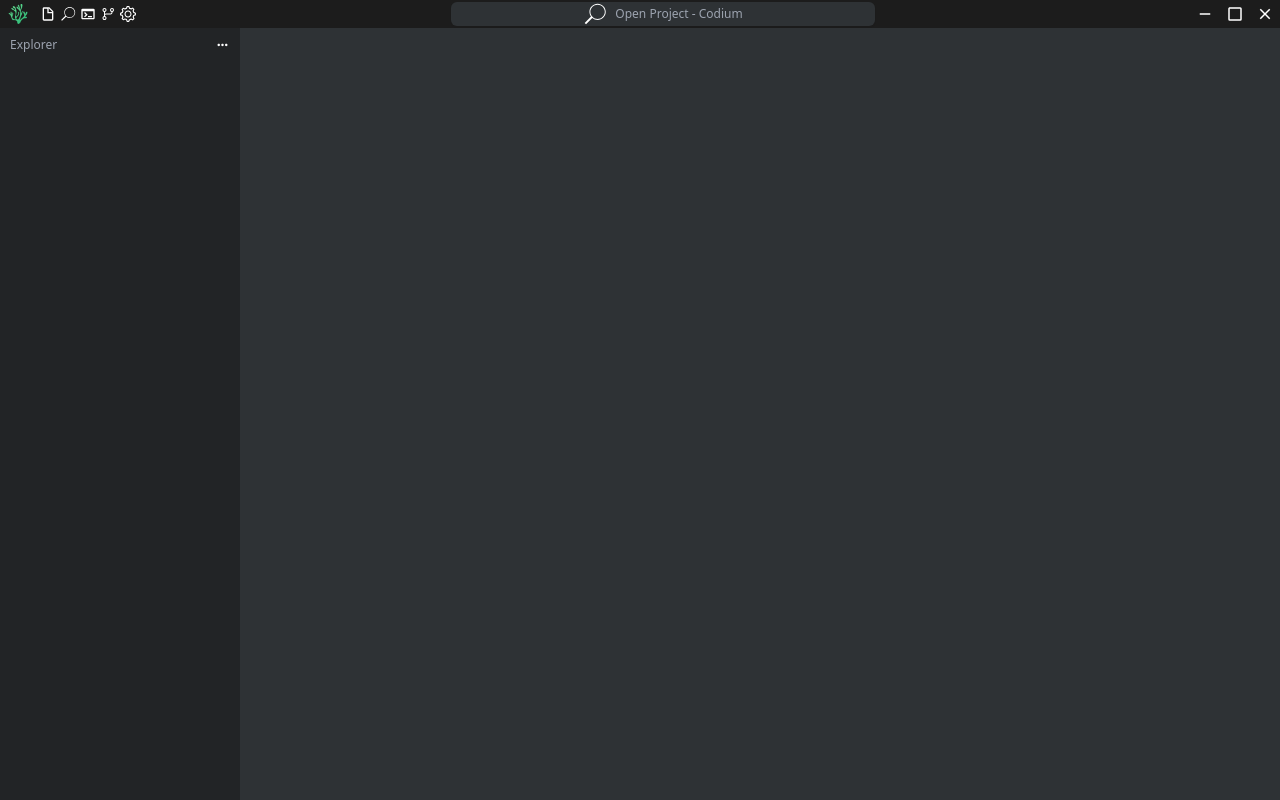
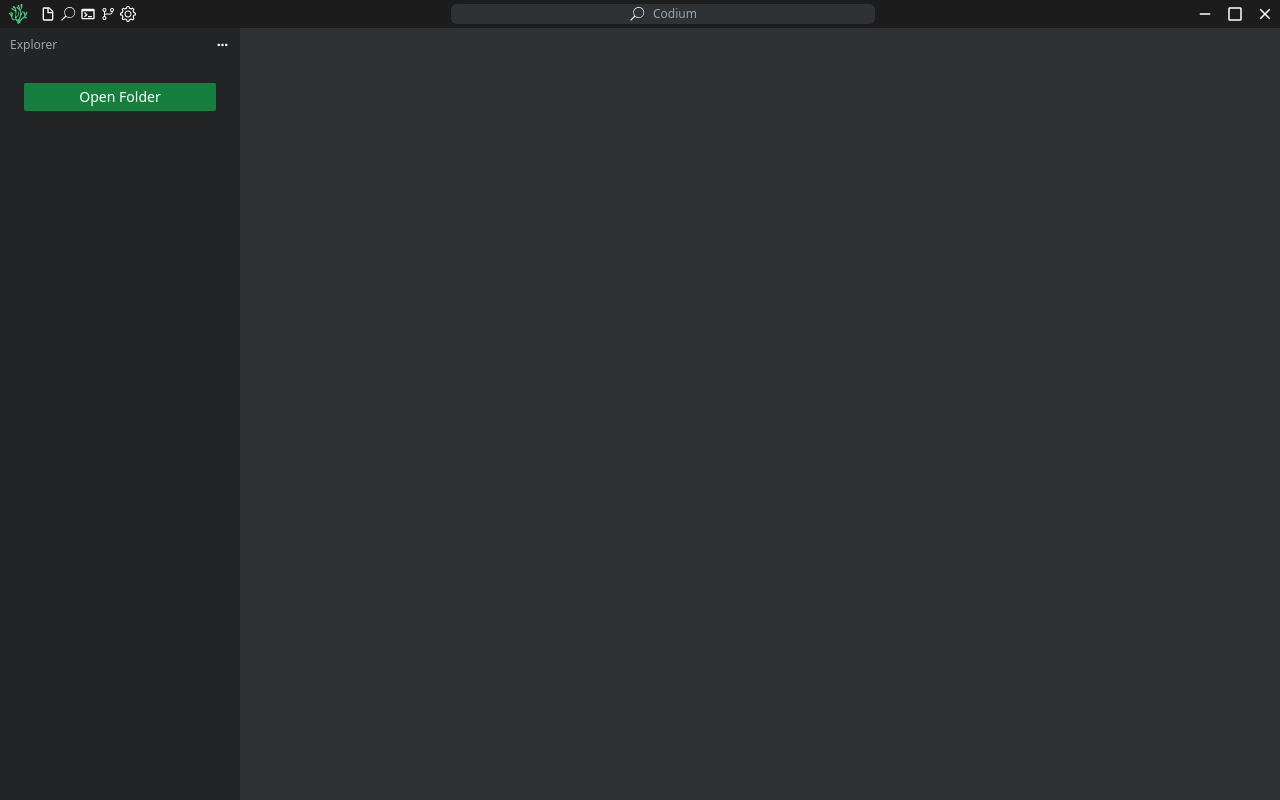
Before and after one commit to Ulrich-Tonmoy/codium, a React (Vite) app: page / in a window 1280 px wide. Built offline with nearby package versions, Linux system fonts and the light colour scheme.

Commit message:
chore: reverted open folder to explorer

```diff
--- /dev/null
+++ b/src/components/Explorer.tsx
@@ -0,0 +1,72 @@
+import NavFiles from "./NavFiles";
+import { useSelector, useDispatch } from "react-redux";
+import ContextMenu from "./ContextMenu";
+import { moreMenu } from "../assets";
+import { readDirectory } from "../helpers/fileSys";
+import { open } from "@tauri-apps/api/dialog";
+import { setFiles, updateProjectName } from "../redux/sourceSlice";
+
+const Explorer = () => {
+  const dispatch = useDispatch();
+  const { files, projectName } = useSelector(
+    (state: RootState) => state.source,
+  );
+
+  const loadFile = async () => {
+    const selected = await open({
+      directory: true,
+    });
+    if (!selected) return;
+    dispatch(updateProjectName(selected as string));
+    readDirectory(selected + "/").then((files) => {
+      dispatch(setFiles(files));
+    });
+  };
+
+  return (
+    <>
+      <div className="sidebar-header flex items-center justify-between p-2.5">
+        <span className="cursor-default project-explorer">
+          {" "}
+          {projectName
+            ? projectName.split("\\")[projectName.split("\\").length - 1]
+            : "Explorer"}
+        </span>
+        <span className="text-xs text-gray-400 cursor-pointer project-name whitespace-nowrap group">
+          <img
+            className="w-4 hover:bg-gray-500"
+            src={moreMenu}
+            alt="More Actions"
+            title="More Actions"
+          />
+          <div className="z-10 font-normal bg-white divide-y divide-gray-100 rounded-lg shadow w-fit dark:bg-gray-700 dark:divide-gray-600 fixed hidden group-hover:block">
+            <ul className="py-0.5 text-xs text-gray-700 dark:text-gray-400">
+              <li
+                className="block px-3 py-2 hover:rounded-lg dark:hover:bg-green-700 dark:hover:text-white"
+                onClick={loadFile}
+              >
+                Open New Folder
+              </li>
+            </ul>
+          </div>
+        </span>
+      </div>
+      {!projectName && (
+        <div className="flex flex-col items-center justify-center mt-5">
+          <button
+            className="focus:outline-none text-white bg-green-700 hover:bg-green-800 focus:ring-4 focus:ring-green-300 font-medium rounded-sm text-sm p-1 dark:bg-green-600 dark:hover:bg-green-700 dark:focus:ring-green-800 w-4/5"
+            onClick={loadFile}
+          >
+            Open Folder
+          </button>
+        </div>
+      )}
+      <div className="code-structure">
+        <NavFiles visible={true} files={files} />
+      </div>
+      <ContextMenu />
+    </>
+  );
+};
+
+export default Explorer;
--- a/src/components/SideBar.tsx
+++ b/src/components/SideBar.tsx
@@ -1,28 +1,9 @@
-import NavFiles from "./NavFiles";
-import { useSelector } from "react-redux";
-import ContextMenu from "./ContextMenu";
-import { moreMenu } from "../assets";
+import Explorer from "./Explorer";
 
 const SideBar = () => {
-  const { files } = useSelector((state: RootState) => state.source);
-
   return (
-    <aside id="sidebar" className="h-full w-60 shrink-0 bg-darken">
-      <div className="sidebar-header flex items-center justify-between p-2.5">
-        <span className="cursor-default project-explorer">Explorer</span>
-        <span className="text-xs text-gray-400 cursor-pointer project-name whitespace-nowrap">
-          <img
-            className="w-4"
-            src={moreMenu}
-            alt="More Actions"
-            title="More Actions"
-          />
-        </span>
-      </div>
-      <div className="code-structure">
-        <NavFiles visible={true} files={files} />
-      </div>
-      <ContextMenu />
+    <aside id="sidebar" className="w-60 shrink-0 h-full bg-darken">
+      <Explorer />
     </aside>
   );
 };
--- a/src/components/TitleBar.tsx
+++ b/src/components/TitleBar.tsx
@@ -1,9 +1,6 @@
 import { useState } from "react";
 import { appWindow } from "@tauri-apps/api/window";
 import { useSelector, useDispatch } from "react-redux";
-import { readDirectory } from "../helpers/fileSys";
-import { open } from "@tauri-apps/api/dialog";
-import { setFiles, updateProjectName } from "../redux/sourceSlice";
 import {
   close,
   file,
@@ -33,17 +30,7 @@ const TitleBar = () => {
   };
   const onClose = () => appWindow.close();
 
-  const loadFile = async () => {
-    const selected = await open({
-      directory: true,
-    });
-
-    if (!selected) return;
-    dispatch(updateProjectName(selected as string));
-    readDirectory(selected + "/").then((files) => {
-      dispatch(setFiles(files));
-    });
-  };
+  const onClickSearch = async () => {};
 
   return (
     <div id="titlebar" data-tauri-drag-region>
@@ -85,25 +72,20 @@ const TitleBar = () => {
           title="Settings"
         />
       </div>
-      <div className="flex items-center justify-center w-1/3 px-2 text-gray-200 rounded-md shadow-sm outline-none sm:text-sm bg-primary">
+      <div
+        className="flex items-center justify-center w-1/3 px-2 text-gray-200 rounded-md shadow-sm outline-none sm:text-sm bg-primary cursor-pointer"
+        onClick={onClickSearch}
+      >
         {projectName ? (
           <span className="flex items-center text-xs text-gray-400 capitalize project-name whitespace-nowrap">
-            <img
-              src={search}
-              alt="search"
-              className="w-6 mr-2 cursor-pointer"
-              onClick={loadFile}
-            />
+            <img src={search} alt="search" className="w-4 mr-2" />
             {projectName.split("\\")[projectName.split("\\").length - 1]} -
             Codium
           </span>
         ) : (
-          <span
-            className="flex items-center text-xs text-gray-400 cursor-pointer project-name whitespace-nowrap"
-            onClick={loadFile}
-          >
-            <img src={search} alt="search" className="w-6 mr-2 " />
-            Open Project - Codium
+          <span className="flex items-center text-xs text-gray-400 project-name whitespace-nowrap p-0.5">
+            <img src={search} alt="search" className="w-4 mr-2" />
+            Codium
           </span>
         )}
       </div>
```
